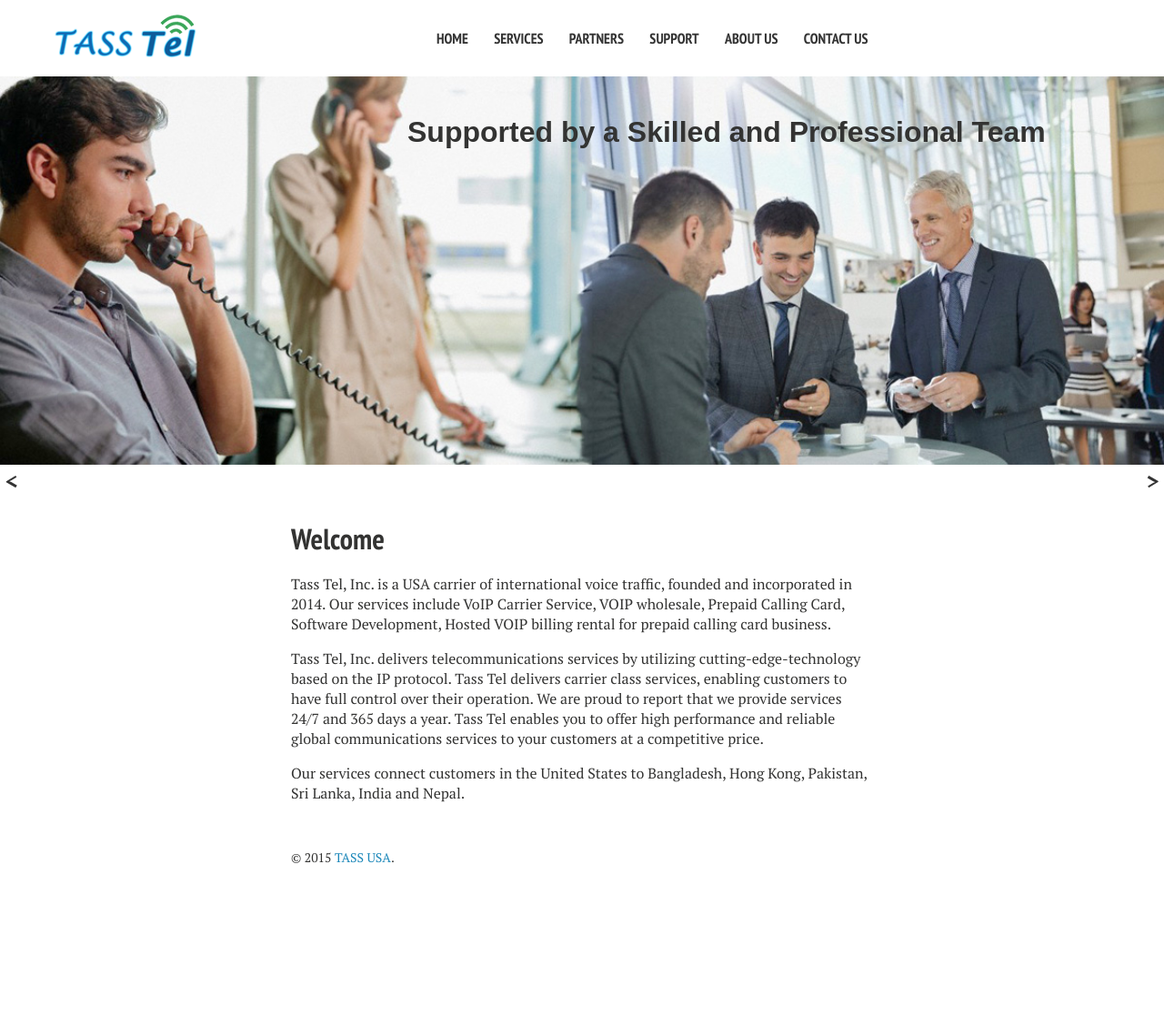
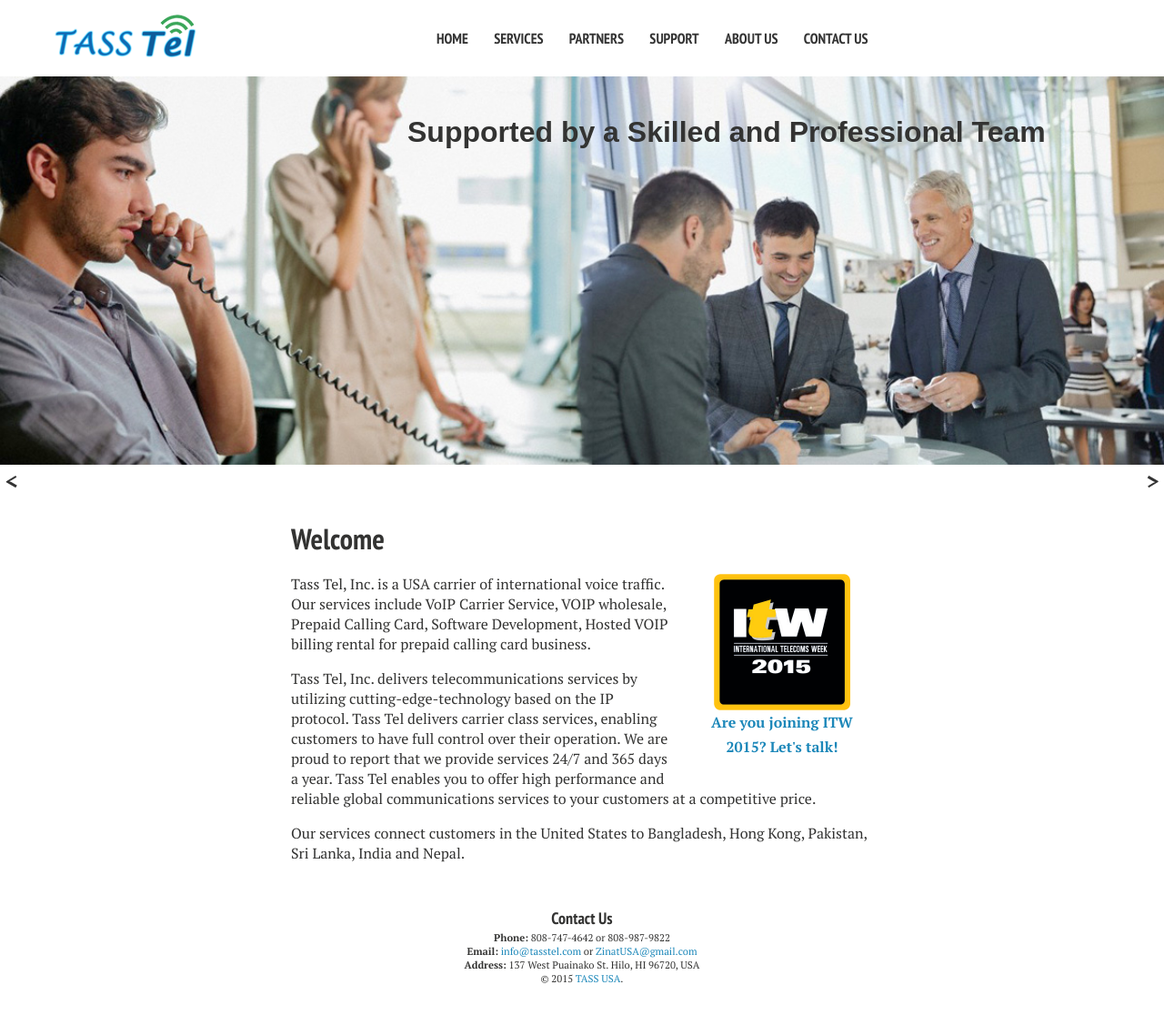
Before and after one commit to TASSUSA/tasstel, a Jekyll site: the page built from index.md, in a window 1280 px wide. Shown: the whole page at 91% size. Built offline with Jekyll 4.4.1, drawn with Linux system fonts in a browser that asks for light colours; nearby versions of some CDN libraries; before the commit the page ends 1001 px from its top, so only the background shows below that.

Commit message:
Content changes

```diff
--- a/_includes/_footer.html
+++ b/_includes/_footer.html
@@ -11,5 +11,15 @@
   </script>
 </div><!-- /.google-ads -->
 {% endif %}
-
+<h4>Contact Us</h4>
+<b>Phone:</b>
+808-747-4642 or 808-987-9822
+<br>
+<b>Email:</b>
+<a href="mailto:info@tasstel.com">info@tasstel.com</a> or <a href="mailto:ZinatUSA@gmail.com">ZinatUSA@gmail.com</a>
+<br>
+<b>Address:</b>
+137 West Puainako St.
+Hilo, HI 96720, USA
+<br>
 <span>&copy; {{ site.time | date: '%Y' }} <a href="{{ site.owner.url }}">{{ site.owner.name }}</a>.</span>
--- a/_sass/page.scss
+++ b/_sass/page.scss
@@ -366,13 +366,13 @@ $button-size: 1.5rem;
   @include font-rem(14);
   color: $black;
   &:visited {
-    color: $black;
+	color: $black;
   }
   &:hover {
-    @include scale(1.1);
+	@include scale(1.1);
   }
   &:active {
-    @include translate(0, 2px);
+	@include translate(0, 2px);
   }
   .fa {
 		margin-right: 5px;
@@ -524,6 +524,9 @@ $button-size: 1.5rem;
 	@include clearfix;
 	clear: both;
 	padding-bottom: 3em;
+	text-align: center;
+	font-size: .7em;
+
 	a,
 	a:active,
 	a:visited,
@@ -532,7 +535,11 @@ $button-size: 1.5rem;
 	h5,
 	h6,
 	span {
-		@include font-rem(14);
+		// @include font-rem(14);
+		// font-size: .7em;
+	}
+	h4{
+		margin: 0;
 	}
 	footer {
 		@include grid(12,11);
@@ -660,3 +667,16 @@ $button-size: 1.5rem;
 #goog-wm-sb {
 	@extend .btn;
 }
+
+.highlight{
+	float: right;
+	width: 200px;
+	margin: 0 0 20px 20px;
+	font-weight: bold;
+	text-align: center;
+	line-height: 1.7em;
+	img{
+		display: block;
+		margin: auto;
+	}
+}
--- a/index.md
+++ b/index.md
@@ -5,7 +5,15 @@ excerpt: "A minimal Jekyll theme for your blog by designer Michael Rose."
 tags: [Jekyll, theme, responsive, blog, template]
 slideshow: true
 ---
-Tass Tel, Inc. is a USA carrier of international voice traffic, founded and incorporated in 2014. Our services include VoIP Carrier Service, VOIP wholesale, Prepaid Calling Card, Software Development, Hosted VOIP billing rental for prepaid calling card business.
+<div class="highlight">
+	<a href="http://www.internationaltelecomsweek.com/" target="_blank" alt="ITW 2015">
+	  <img src="/assets/img/ITW-2015-logo-300x300.jpg" style="height:150px;width:150px;">
+	  Are you joining ITW 2015? Let's talk!
+	</a>
+</div>
+
+
+Tass Tel, Inc. is a USA carrier of international voice traffic. Our services include VoIP Carrier Service, VOIP wholesale, Prepaid Calling Card, Software Development, Hosted VOIP billing rental for prepaid calling card business.
 
 Tass Tel, Inc. delivers telecommunications services by utilizing cutting-edge-technology based on the IP protocol. Tass Tel delivers carrier class services, enabling customers to have full control over their operation. We are proud to report that we provide services 24/7 and 365 days a year. Tass Tel enables you to offer high performance and reliable global communications services to your customers at a competitive price.
 
```
Also changed, not shown: services/index.md (+11 -0 lines), assets/img/ITW-2015-logo-300x300.jpg (added), assets/img/tass.png (added).
